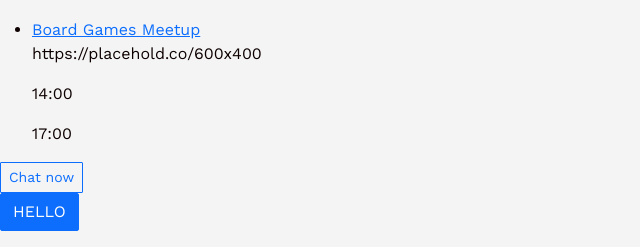
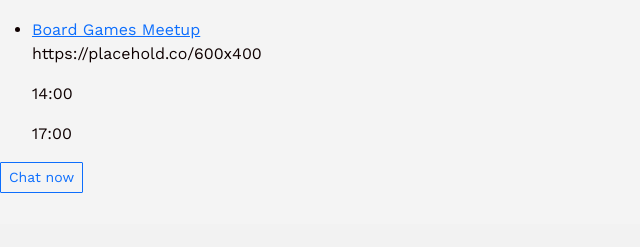
Before and after one commit to KateWright305/whatsupmtl, a Rails app: page /activities in a window 1280 px wide. Shown: the part 576-823 px from the top of the page, without its empty margins (0-640 px from the left). After the commit the page ends 769 px from the top, so only its background shows below. Run offline with Rails 7, Linux system fonts and the light colour scheme; a user stored in the database is signed in; data comes from the database, SQL or seed files in the repository; style sheets or scripts are compiled from the project's sources; parts of the project's set-up code (start-up, migrations or seed data) failed here and were passed over; some libraries are stand-ins or nearby versions.

Commit message:
Update app/views/activities/index.html.erb
Co-authored-by: Thomas Rice <59601109+Anubliss-0@users.noreply.github.com>

```diff
--- a/app/views/activities/index.html.erb
+++ b/app/views/activities/index.html.erb
@@ -12,5 +12,3 @@
   <%= f.button :submit, "Chat now",
   class: "btn btn-outline-primary btn-sm" %>
 <% end %>
-
-<%= render partial: "shared/button", locals: {text: "HELLO", path: "#"} %>
```
